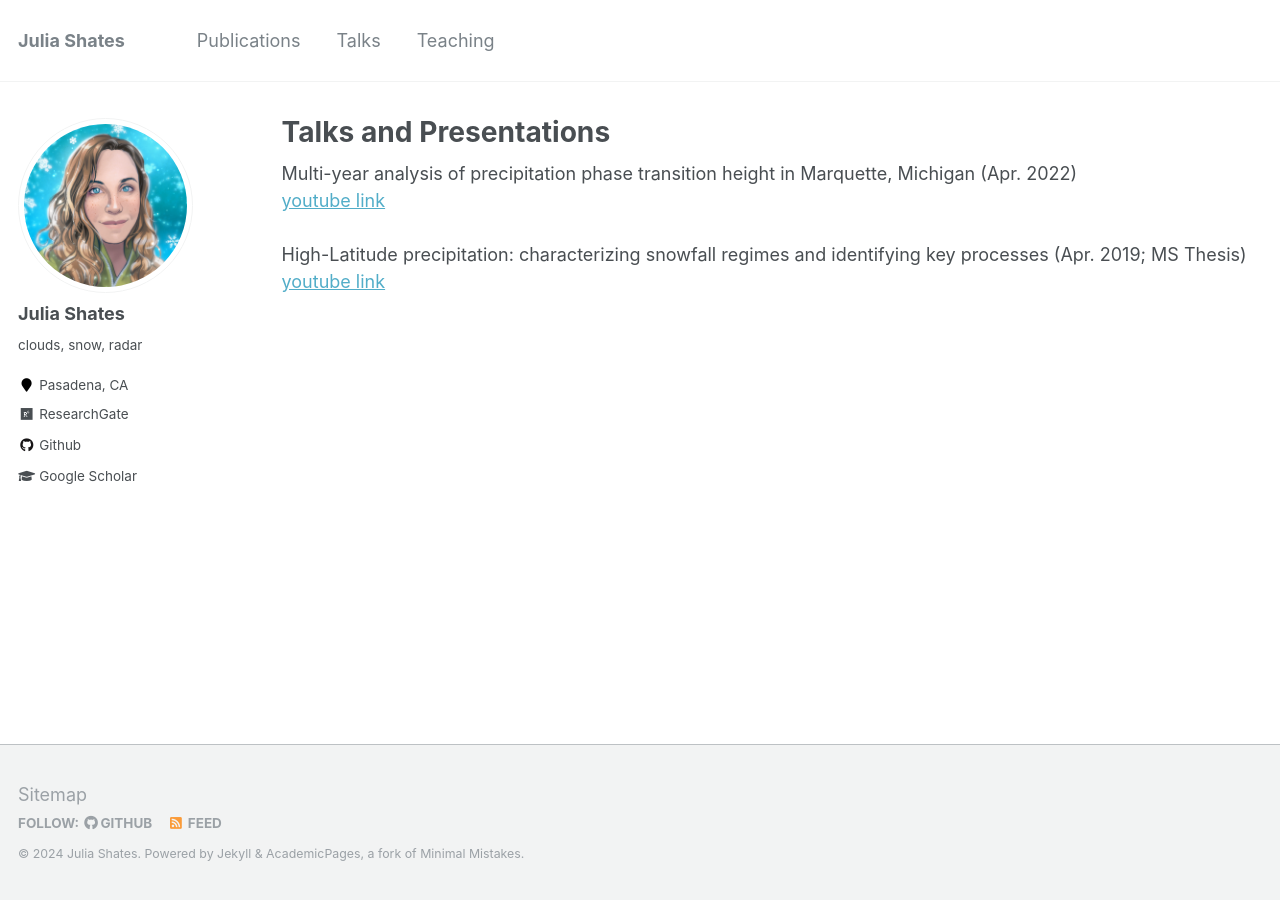
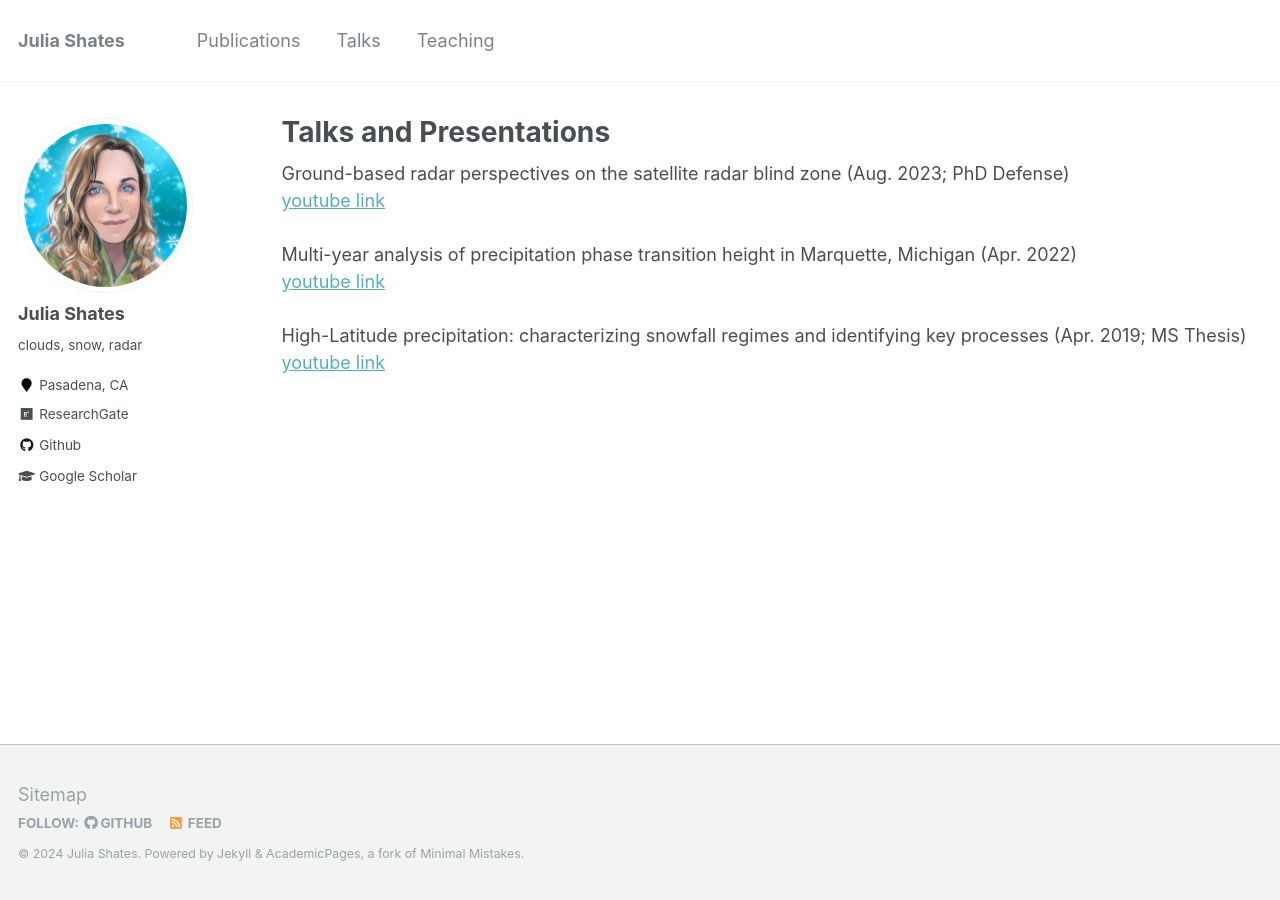
Before and after one commit to shates/shates.github.io, a Jekyll site: the page built from _pages/talks.html, in a window 1280 px wide. Built offline with Jekyll 4.4.1, drawn with Linux system fonts in a browser that asks for light colours.

Commit message:
Update talks.html

```diff
--- a/_pages/talks.html
+++ b/_pages/talks.html
@@ -4,6 +4,12 @@ title: "Talks and Presentations"
 permalink: /talks/
 author_profile: true
 ---
+Ground-based radar perspectives on the satellite radar blind zone (Aug. 2023; PhD Defense) <br>
+
+<a href="https://www.youtube.com/watch?v=wrUGHuUR8Y8">youtube link</a>
+ <br>
+ <br>
+
 Multi-year analysis of precipitation phase transition height in Marquette, Michigan (Apr. 2022) <br>
 
 <a href="https://www.youtube.com/watch?v=sUe6yAVfxsI">youtube link</a>
```
